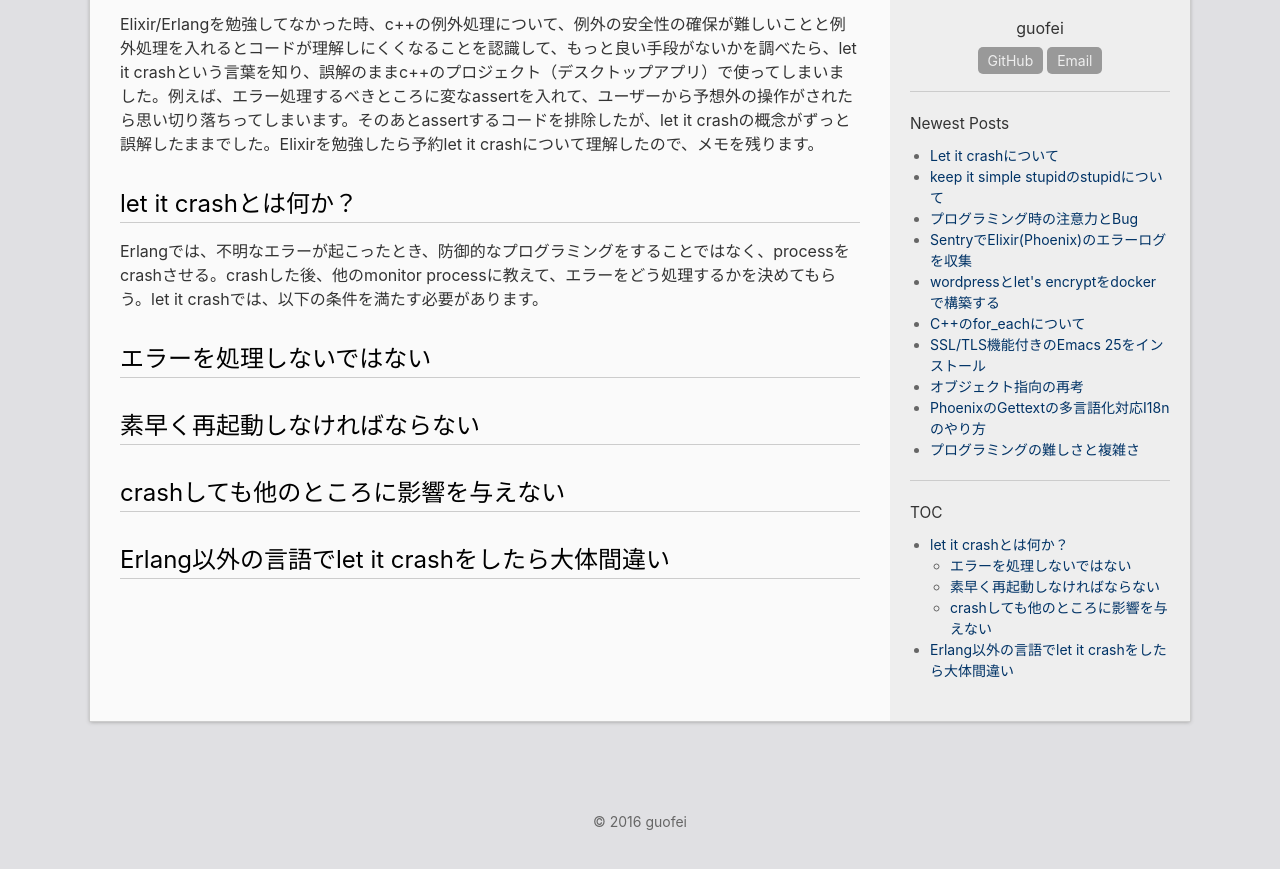
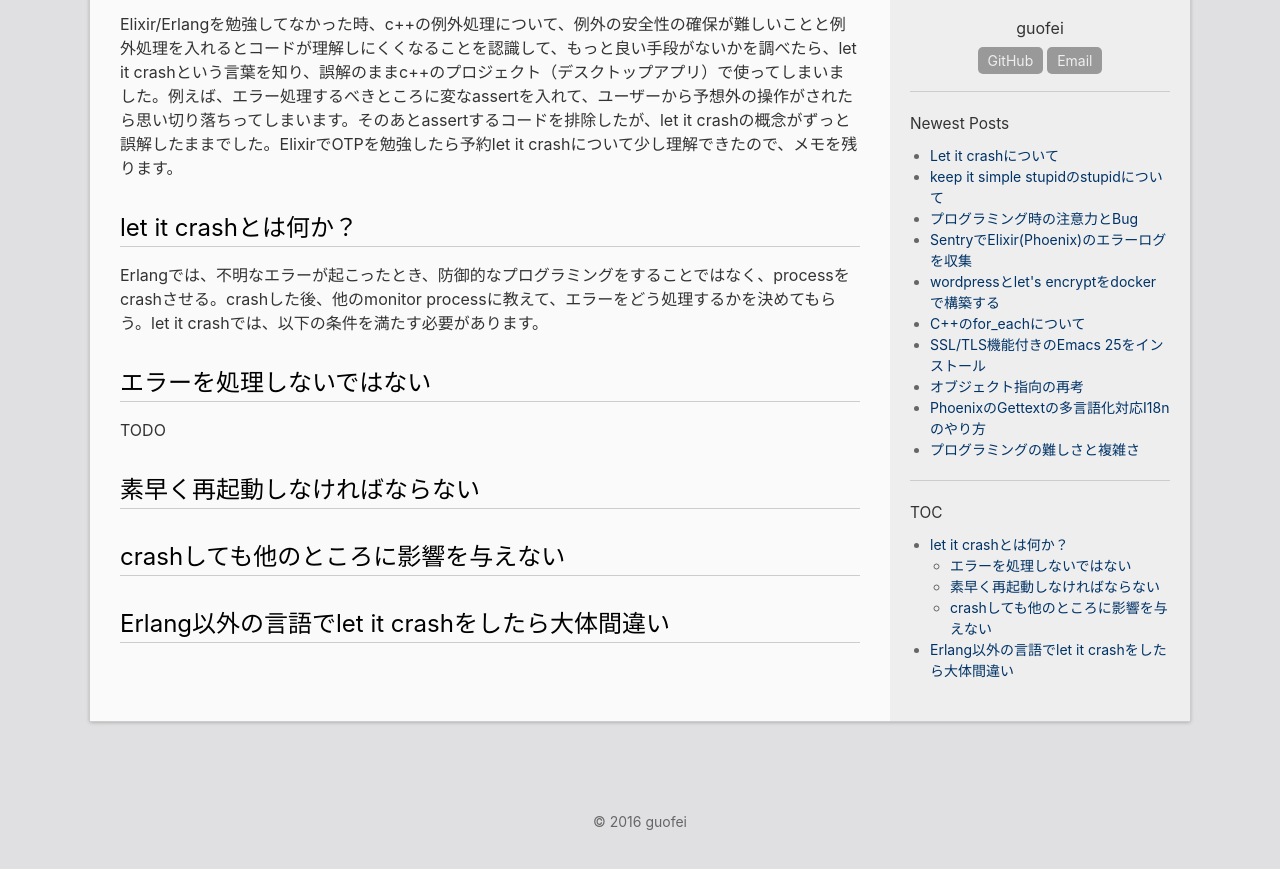
Before and after one commit to guofei/ja, a Jekyll site: the page built from _posts/2017-02-21-let-it-crash.md, in a window 1280 px wide, cut to the strip 261-1153 px from the top of the page. Shown: the top 869 px of the strip. Built offline with Jekyll 4.4.1, drawn with Linux system fonts in a browser that asks for light colours; comment, search, counter and statistics services are not loaded.

Commit message:
feat: update post

```diff
--- a/_posts/2017-02-21-let-it-crash.md
+++ b/_posts/2017-02-21-let-it-crash.md
@@ -3,12 +3,13 @@ layout: post
 title: Let it crashについて
 categories: [Programming]
 ---
-Elixir/Erlangを勉強してなかった時、c++の例外処理について、例外の安全性の確保が難しいことと例外処理を入れるとコードが理解しにくくなることを認識して、もっと良い手段がないかを調べたら、let it crashという言葉を知り、誤解のままc++のプロジェクト（デスクトップアプリ）で使ってしまいました。例えば、エラー処理するべきところに変なassertを入れて、ユーザーから予想外の操作がされたら思い切り落ちってしまいます。そのあとassertするコードを排除したが、let it crashの概念がずっと誤解したままでした。Elixirを勉強したら予約let it crashについて理解したので、メモを残ります。
+Elixir/Erlangを勉強してなかった時、c++の例外処理について、例外の安全性の確保が難しいことと例外処理を入れるとコードが理解しにくくなることを認識して、もっと良い手段がないかを調べたら、let it crashという言葉を知り、誤解のままc++のプロジェクト（デスクトップアプリ）で使ってしまいました。例えば、エラー処理するべきところに変なassertを入れて、ユーザーから予想外の操作がされたら思い切り落ちってしまいます。そのあとassertするコードを排除したが、let it crashの概念がずっと誤解したままでした。ElixirでOTPを勉強したら予約let it crashについて少し理解できたので、メモを残ります。
 
 # let it crashとは何か？
 Erlangでは、不明なエラーが起こったとき、防御的なプログラミングをすることではなく、processをcrashさせる。crashした後、他のmonitor processに教えて、エラーをどう処理するかを決めてもらう。let it crashでは、以下の条件を満たす必要があります。
 
 ## エラーを処理しないではない
+TODO
 
 ## 素早く再起動しなければならない
 
```
